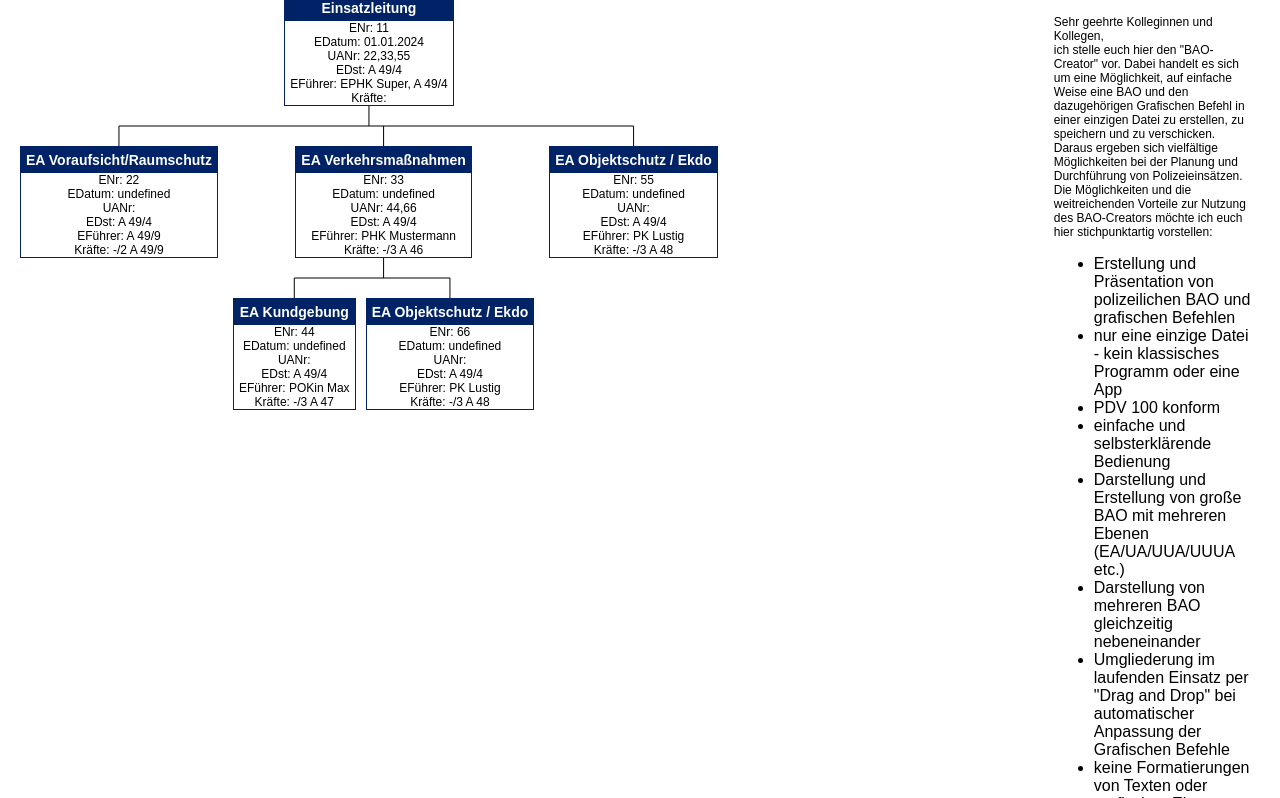
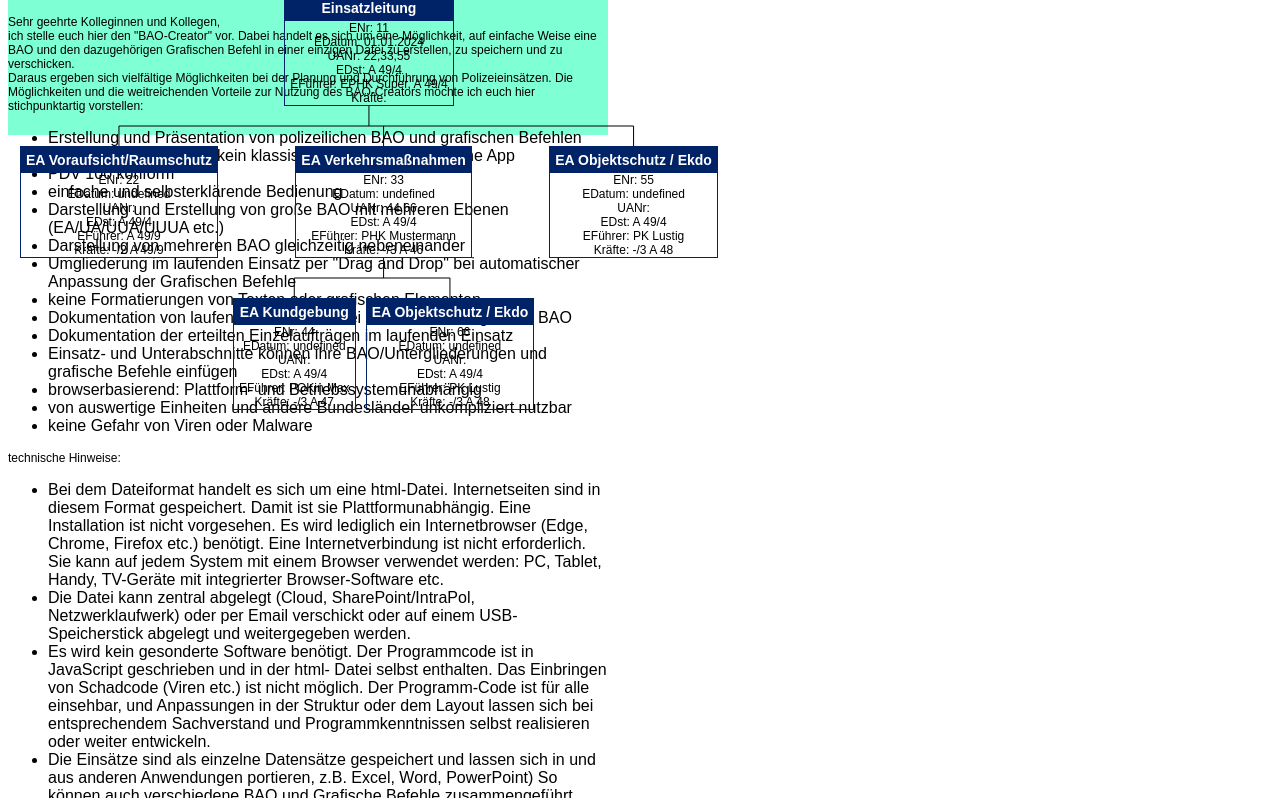
Before and after one commit to MaScho75/BAO_Creator, a plain HTML site: page GB.html in a window 1280 px wide. Shown: the part 73-871 px from the top of the page. Drawn offline with Linux system fonts and the light colour scheme.

Commit message:
tool und Infobox formaiert

```diff
--- a/GB.html
+++ b/GB.html
@@ -427,17 +427,21 @@
 		}
 
 		#Infobox {
-			width: 200px;
+			width: 600px;
 			height: 200px;
+			position: absolute;
 			padding: 0;
 			z-index: 200;
+			background-color: aquamarine;
 		}
 
 		#Toolbox {
 			width: 200px;
 			height: 100px;
+			position: absolute;
 			padding: 0;
 			z-index: 200;
+			background-color: aqua;
 		}
 
 		#kopf {
```
